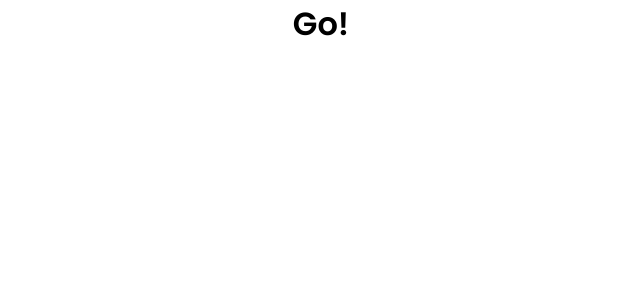
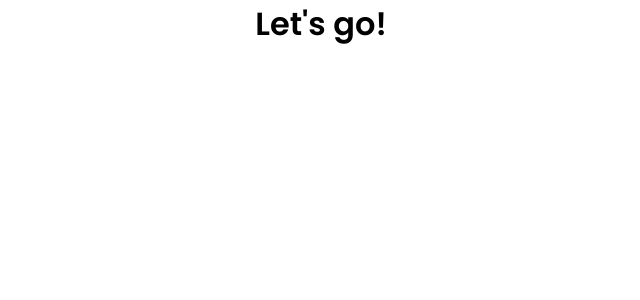
Before and after one commit to Manfrajola/crm, a React (Create React App) app: page / in a window 1280 px wide. Shown: the top 300 px of the page, without its empty margins (319-959 px from the left). Built offline with nearby package versions, Linux system fonts and the light colour scheme.

Commit message:
First commit
First commit on secondary branch

```diff
--- a/src/pages/Home/index.jsx
+++ b/src/pages/Home/index.jsx
@@ -4,7 +4,7 @@ class Home extends React.Component {
   render() {
     return (
       <>
-        <h1>Go!</h1>
+        <h1>Let's go!</h1>
       </>
     );
   }
```
